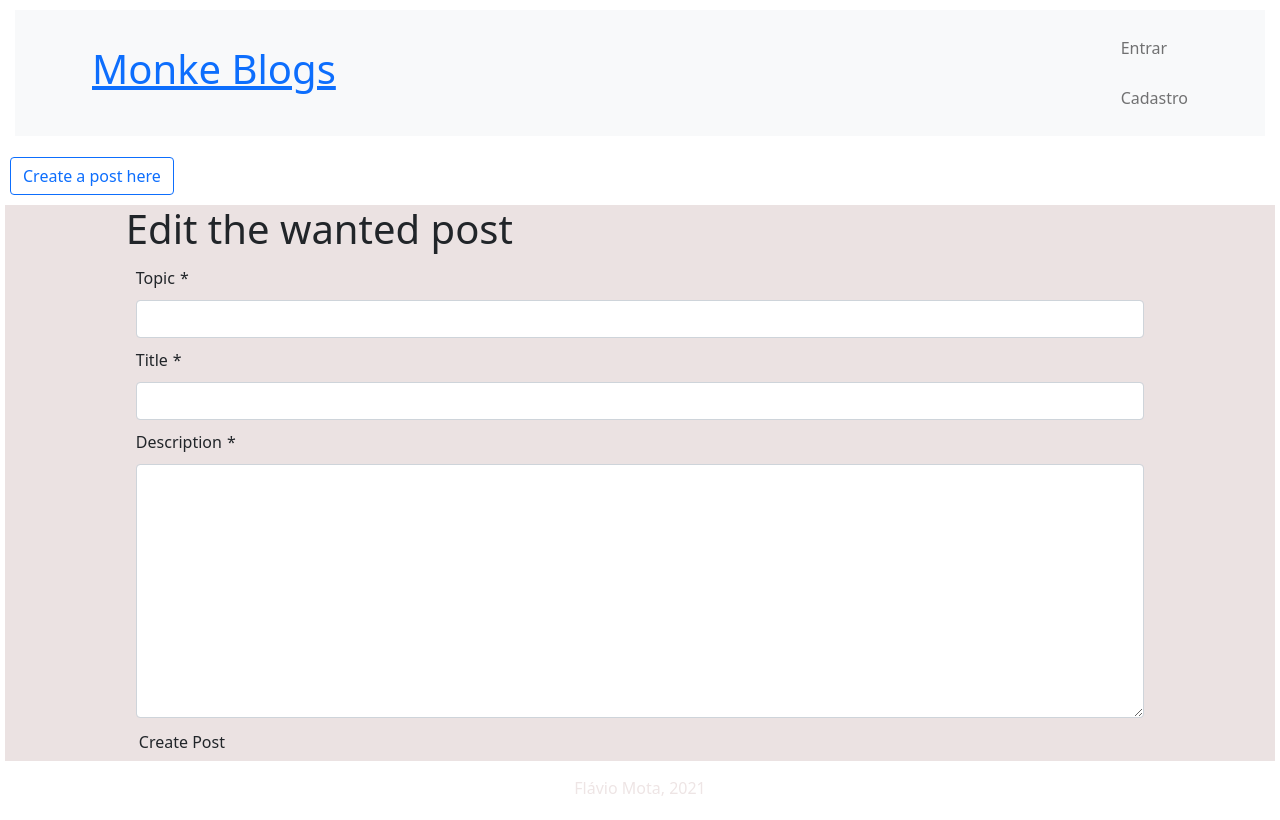
After one commit to flavioMotaa/django-simple-blog, a Django app: template templates/posts/editpost.html in a window 1280 px wide. The commit adds this page. Run offline with Django 3.2, Linux system fonts and the light colour scheme; the template is opened without the code that fills it: values that come from a table or form of the project are taken from there, others are empty; some libraries are stand-ins or nearby versions.

Commit message:
adding edit and delete functions to superusers

```diff
--- a/posts/static/css/style.css
+++ b/posts/static/css/style.css
@@ -1,17 +1,16 @@
 *{
     margin-left: 5px;
-    margin-right: 1px;
+    margin-right: 5px;
     margin-top: 5px;
     margin-bottom: 5px;
 }
 .container-fluid{
     text-align: justify;
-    background-color: lightgray;
+    background-color: rgb(235, 226, 226);
 }
 .author{
     text-align: center;
-    margin-top: 10px;
-    margin: 20px;
-    font-weight: bold;
-    color: lightgray;
+    margin-top: 12px;
+    margin: 15px;
+    color: rgb(238, 229, 229);
 }
--- a/posts/urls.py
+++ b/posts/urls.py
@@ -5,4 +5,6 @@ urlpatterns = [
     path('', views.PostList, name='postlist'),
     path('writepost/', views.writePost, name='writepost'),
     path('postescrito/<int:id>', views.readPost, name='readpost'),
+    path('editpost/<int:id>', views.editPost, name='editpost'),
+    path('deletepost/<int:id>', views.deletePost, name='deletepost')
 ]
--- a/templates/base.html
+++ b/templates/base.html
@@ -31,6 +31,6 @@
         {% block content %}
         {% endblock %}
     </div>
-    <p class="author">Site created by Flávio Mota, 2021</p>
+    <p class="author">Flávio Mota, 2021</p>
 </body>
 </html>
--- /dev/null
+++ b/templates/posts/editpost.html
@@ -0,0 +1,13 @@
+{% extends 'base.html' %}
+{% load crispy_forms_tags %}
+
+{% block content %}
+<div class="offset-1 col-10 list-div">
+    <h1>Edit the wanted post</h1>
+    <form method="POST">
+        {% csrf_token %}<!--CSRF Token é como o nome diz, um token para manter a privacidade do Usuário, nenhum projeto no framework funciona sem ele-->
+        {{editar|crispy}}
+        <input type="submit" class="btn btn-sucess" value="Create Post">
+    </form>
+</div>
+{% endblock %}
--- a/templates/posts/postwritten.html
+++ b/templates/posts/postwritten.html
@@ -10,4 +10,6 @@
 
     <p style="overflow: hidden;">{{post.description}}</p>
     <a href="/" class="btn btn-sucess btn-outline-secondary">Main page</a>
+    <a href="/editpost/{{post.id}}" class="btn btn-sucess">Editar</a>
+    <a href="/deletepost/{{post.id}}" class="btn btn-danger">Deletar</a>
 {% endblock %}
```
Also changed, not shown: posts/views.py (+22 -1 lines).
